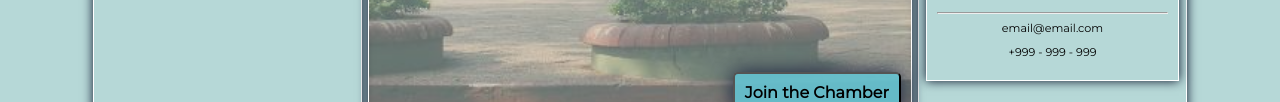
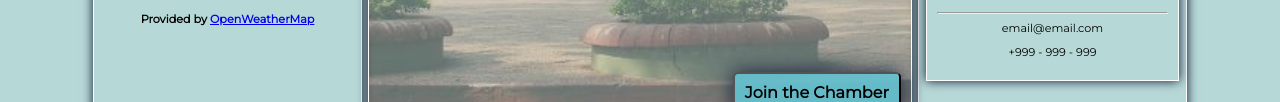
Before and after one commit to j-adrian-lopez/wdd230, a plain HTML site: page chamber/index.html in a window 1280 px wide. Shown: the part 810-912 px from the top of the page. Drawn offline with Linux system fonts and the light colour scheme; no server answers; a web font is replaced by a local one.

Commit message:
Added openweather credit

```diff
--- a/chamber/index.html
+++ b/chamber/index.html
@@ -65,6 +65,7 @@
             <span id="temperature"></span>
             <p>Windspeed: <span id="windspeed"></span> mph</p>
             <p>Windchill Factor: <span id="wcf"></span> °F</p>
+            <p class="credit">Provided by <a href="https://openweathermap.org/">OpenWeatherMap</a></p>
         </div>
         <div class="news">
             <h3>News Release</h3>
--- a/chamber/styles/base.css
+++ b/chamber/styles/base.css
@@ -495,6 +495,7 @@ div.weather span#weather-description{
     font-family: Comme, Montserrat, sans-serif;
     margin: 0.5em 0;
     font-size: 1.5em;
+    font-weight: 800;
 }
 
 div.weather span#temperature{
@@ -507,3 +508,9 @@ div.weather span#temperature{
     padding: 0.2em;
     box-shadow: 0 0 20px rgba(0,0,0,0.5);
 }
+
+div.weather p.credit{
+    font-size: 0.7em;
+    margin-bottom: 0.5em;
+    font-weight: 600;
+}
```
